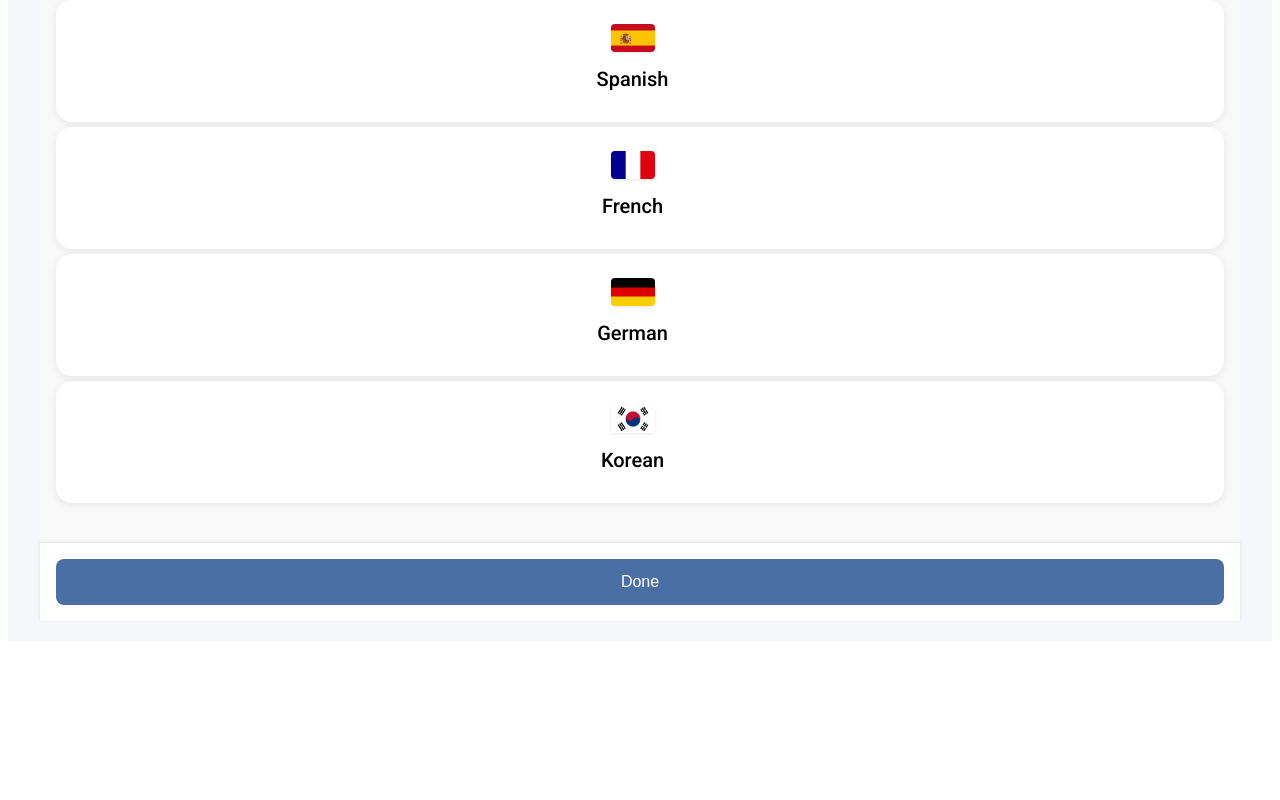
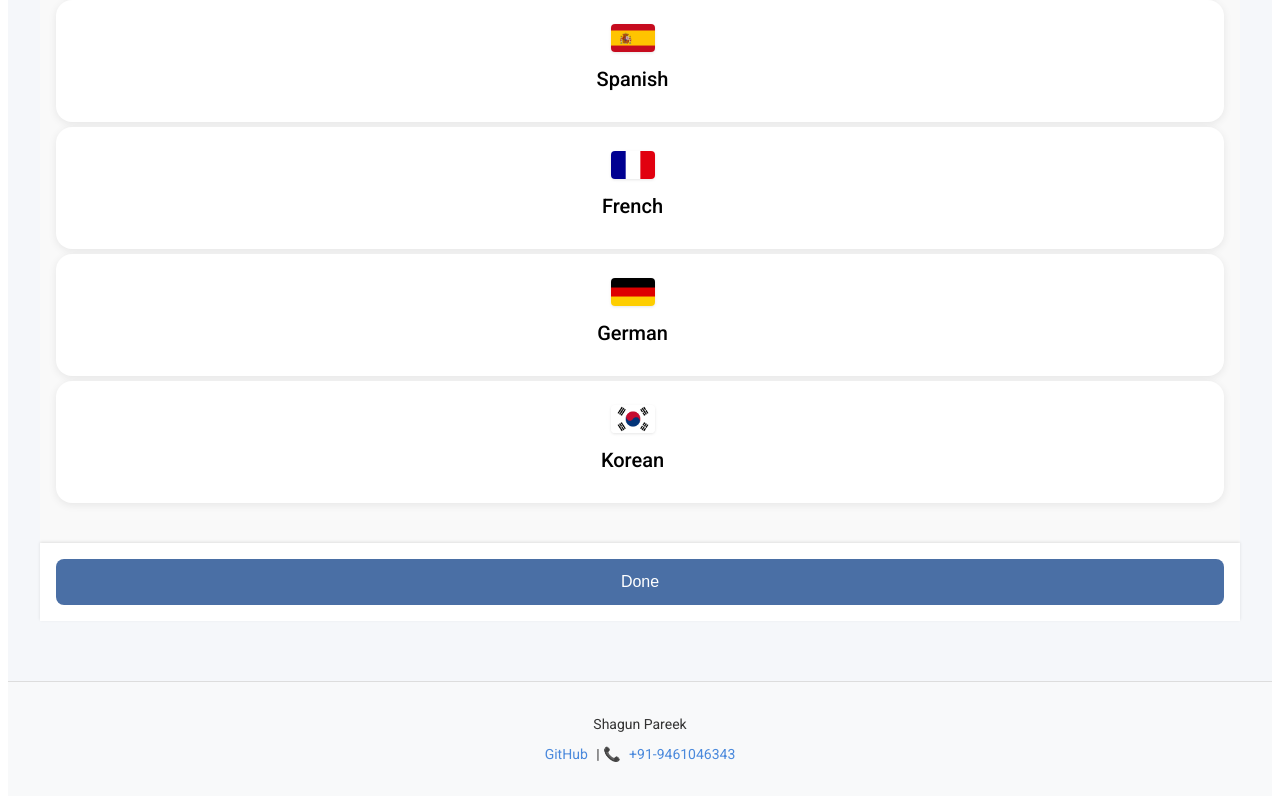
Before and after one commit to shagun101pareek/Language_learning_app, a React (Create React App) app: page / in a window 1280 px wide. Shown: the part 806-1606 px from the top of the page. Before the commit the page ends 1455 px from the top, so only its background shows below. Built offline with nearby package versions, Linux system fonts and the light colour scheme.

Commit message:
Final commits

```diff
--- a/src/App.js
+++ b/src/App.js
@@ -4,6 +4,7 @@ import './App.css';
 import LanguageScroller from './components/LanguageScroller';
 import JapanesePage from './components/JapanesePage';
 import headerBackground from '../src/components/assets/airlearn_bg.png';
+import Footer from './Footer';
 
 function App() {
   return (
@@ -21,6 +22,7 @@ function App() {
             </nav>
           </div>
         </header>
+
         <main className="App-main">
           <Routes>
             <Route path="/" element={<LanguageScroller />} />
@@ -28,6 +30,9 @@ function App() {
             <Route path="/learn/ja" element={<JapanesePage />} />
           </Routes>
         </main>
+
+        {/* Footer added below */}
+        <Footer />
       </div>
     </Router>
   );
--- /dev/null
+++ b/src/Footer.css
@@ -0,0 +1,21 @@
+.footer {
+    background-color: #f8f9fa;
+    color: #333;
+    padding: 20px 10px;
+    text-align: center;
+    border-top: 1px solid #ddd;
+    font-size: 14px;
+    margin-top: 40px;
+  }
+
+  .footer a {
+    color: #4A89DC;
+    text-decoration: none;
+    margin: 0 5px;
+    transition: color 0.2s ease;
+  }
+
+  .footer a:hover {
+    color: #2c6ed5;
+    text-decoration: underline;
+  }
--- /dev/null
+++ b/src/Footer.js
@@ -0,0 +1,18 @@
+import React from 'react';
+import './Footer.css'; // we'll create this file next
+
+function Footer() {
+  return (
+    <footer className="footer">
+      <p>Shagun Pareek</p>
+      <p>
+        <a href="https://github.com/shagun101pareek" target="_blank" rel="noopener noreferrer">
+          GitHub
+        </a>{" "}
+        | 📞 <a href="tel:+1234567890">+91-9461046343</a>
+      </p>
+    </footer>
+  );
+}
+
+export default Footer;
```
